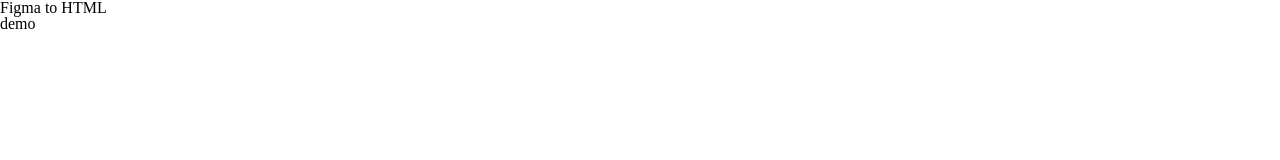
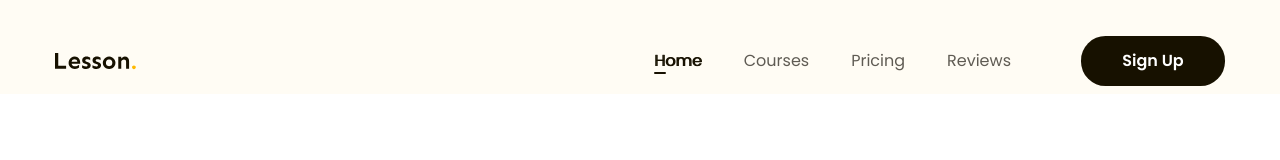
Before and after one commit to nguong-dung/figma-to-html, a plain HTML site: page index.html in a window 1280 px wide. Shown: the top 160 px of the page. Drawn offline with Linux system fonts and the light colour scheme.

Commit message:
p3 xong header

```diff
--- a/assets/css/style.css
+++ b/assets/css/style.css
@@ -1,12 +1,90 @@
-*{
-    box-sizing: border-box;
+* {
+  box-sizing: border-box;
 }
 
-html{
-    font-size: 62.5%; /*  giảm 1rem = 10px */
+html {
+  font-size: 62.5%; /*  giảm 1rem = 10px */
 }
 
 /* khôi phục lại font size như lúc đầu */
-body{
-    font-size: 1.6rem;
+body {
+  font-size: 1.6rem;
+  font-family: "Poppins", sans-serif;
 }
+/* ============common========== */
+a {
+  text-decoration: none;
+}
+
+.main-content {
+  width: 1170px;
+  max-width: calc(100% - 48px);
+  margin-right: auto;
+  margin-left: auto;
+}
+
+.btn {
+  display: inline-block;
+  min-width: 118px;
+  padding: 0px 16px;
+  line-height: 50px;
+  color: #fff;
+  text-align: center;
+  font-size: 1.6rem;
+  font-weight: 600;
+  border-radius: 24.5px;
+  background: #171100;
+}
+
+/* ============header========== */
+.header.fixed{
+  position: sticky;
+  top: -28px;
+}
+
+.header {
+  background: #fffcf4;
+}
+
+.header .body {
+  display: flex;
+  align-items: center;
+  padding: 36px 0 8px;
+}
+
+.nav {
+  margin-left: auto;
+}
+.nav ul {
+  display: flex;
+}
+
+.nav a {
+  position: relative;
+  color: #5f5b53;
+  font-size: 1.6rem;
+  padding: 8px 21px;
+}
+
+.nav li.active a,
+.nav a:hover {
+  color: #171100;
+  text-shadow: 1px 0 0 currentColor;
+}
+
+.nav li.active a::after {
+  position: absolute;
+  left: 21px;
+  bottom: 6px;
+  content: "";
+  display: block;
+  width: 12px;
+  height: 2px;
+  border-radius: 1px;
+  background: #171100;
+}
+
+.header .btn-sign-up {
+  min-width: 144px;
+  margin-left: 49px;
+}
--- a/index.html
+++ b/index.html
@@ -5,12 +5,47 @@
     <meta name="viewport" content="width=device-width, initial-scale=1.0" />
     <!-- reset css -->
     <link rel="stylesheet" href="/assets/css/reset.css" />
+    <!-- embed font -->
+    <link rel="preconnect" href="https://fonts.googleapis.com" />
+    <link rel="preconnect" href="https://fonts.gstatic.com" crossorigin />
+    <link
+      href="https://fonts.googleapis.com/css2?family=Poppins:ital,wght@0,100;0,200;0,300;0,400;0,500;0,600;0,700;0,800;0,900;1,100;1,200;1,300;1,400;1,500;1,600;1,700;1,800;1,900&family=Sen:wght@400..800&display=swap"
+      rel="stylesheet"
+    />
     <!-- style -->
     <link rel="stylesheet" href="/assets/css/style.css" />
     <title>Figma to HTML NVCsoixam</title>
   </head>
-  <body>
-    <h1>Figma to HTML</h1>
-    <h2>demo</h2>
+  <body style="height: 10000px">
+    <!-- header -->
+    <header class="header fixed">
+      <div class="main-content">
+        <div class="body">
+          <!-- logo -->
+          <img src="./assets/img/Lesson..svg" alt="Lesson." class="logo" />
+          <!-- nav -->
+          <nav class="nav">
+            <ul>
+              <li class="active">
+                <a href="#!">Home</a>
+              </li>
+              <li>
+                <a href="#!">Courses</a>
+              </li>
+              <li>
+                <a href="#!">Pricing</a>
+              </li>
+              <li>
+                <a href="#!">Reviews</a>
+              </li>
+            </ul>
+          </nav>
+          <!-- btn action -->
+          <div class="action">
+            <a href="#!" class="btn btn-sign-up">Sign Up</a>
+          </div>
+        </div>
+      </div>
+    </header>
   </body>
 </html>
```
Also changed, not shown: assets/img/Lesson..svg (added).
